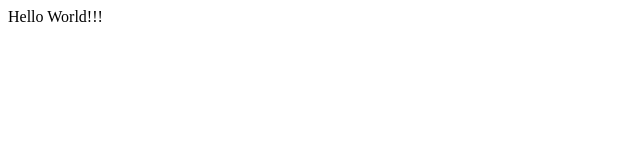
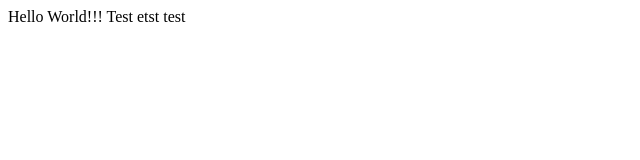
Before and after one commit to little-star45/GiTutorial, a plain HTML site: page index.html in a window 1280 px wide. Shown: the full height of the page, 0-640 px from the left. Drawn offline with Linux system fonts and the light colour scheme.

Commit message:
nasza_zmiana

```diff
--- a/index.html
+++ b/index.html
@@ -6,6 +6,6 @@
     <title>Git Tutorial</title>
 </head>
 <body>
-    Hello World!!!
+    Hello World!!! Test etst test
 </body>
 </html>
```
